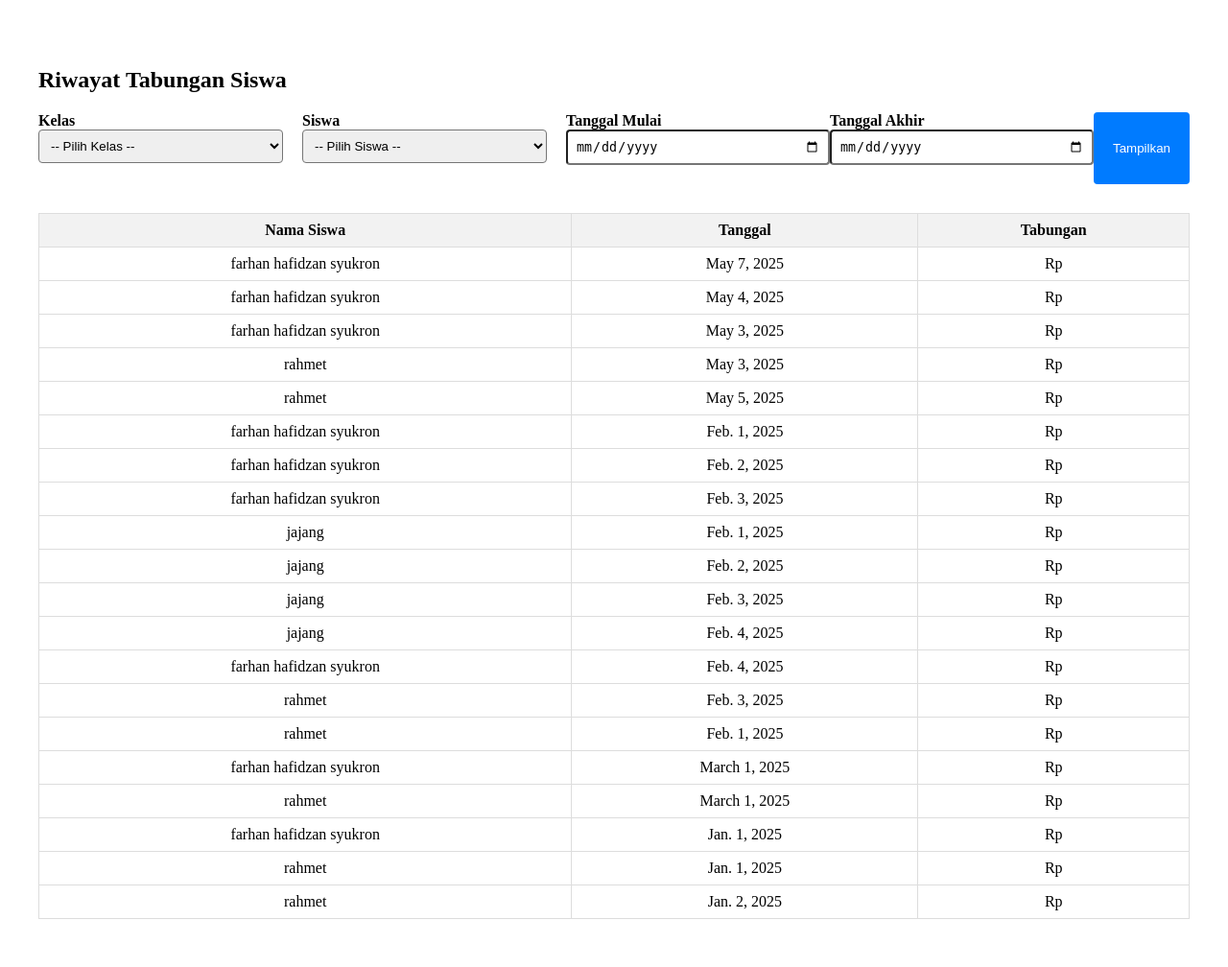
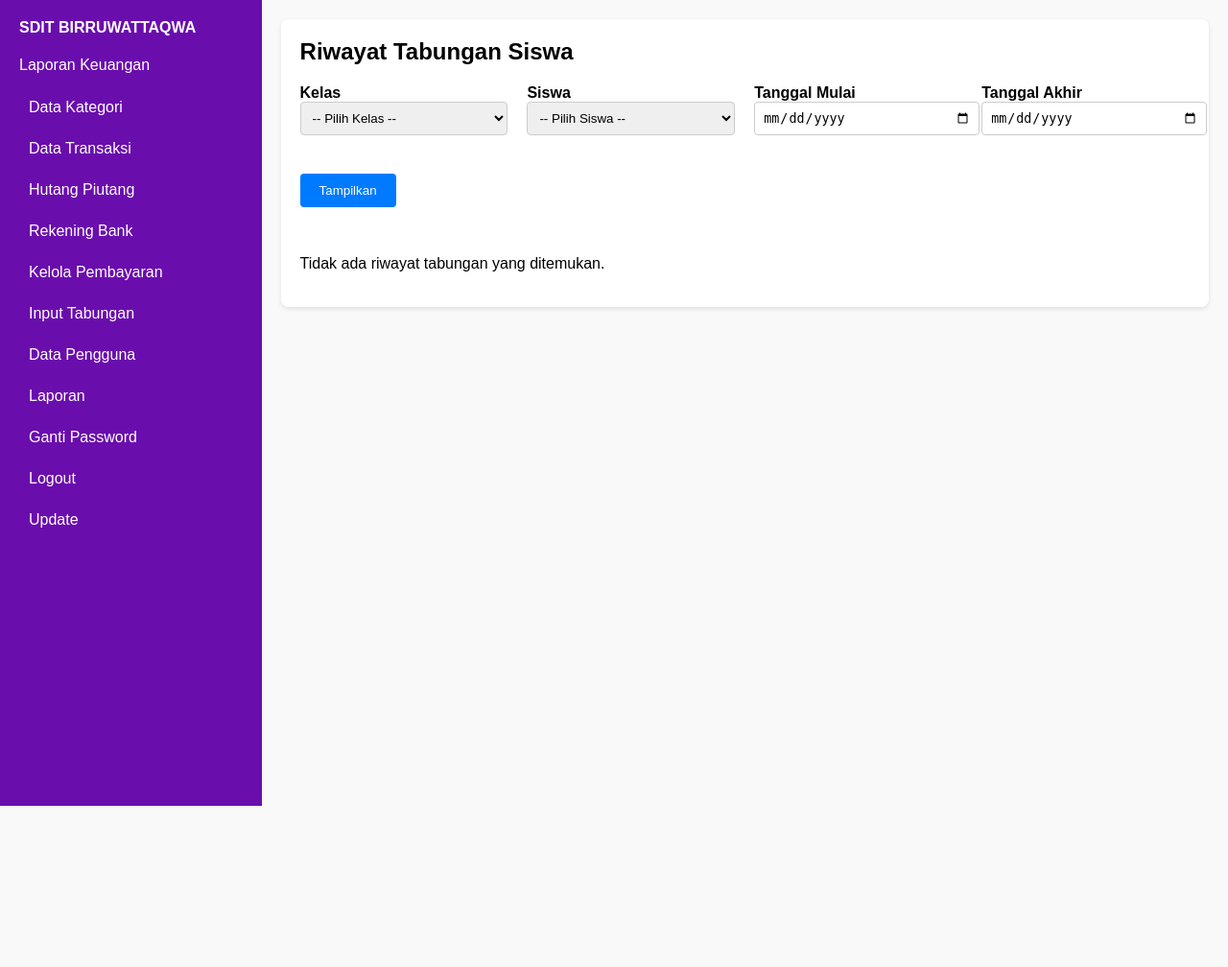
Before and after one commit to ANJAYWUKWUK/project-burhan, a Django app: page /tabungan/riwayat/ in a window 1280 px wide. Shown: the whole page at 96% size. After the commit the page ends 840 px from the top, so only its background shows below. Run offline with Django 5.2, Linux system fonts and the light colour scheme; data comes from the database, SQL or seed files in the repository; both versions use the stored data as it was after the commit.

Commit message:
Pesan commit yang menjelaskan

```diff
--- a/keuangan/templates/keuangan/admin/riwayat_tabungan.html
+++ b/keuangan/templates/keuangan/admin/riwayat_tabungan.html
@@ -1,34 +1,124 @@
 {% load extras %}
+{% load humanize %}
 <!DOCTYPE html>
 <html lang="id">
 <head>
     <meta charset="UTF-8">
     <title>Riwayat Tabungan Siswa</title>
     <style>
-        .container { max-width: 1200px; margin: 30px auto; padding: 20px; }
-        table { width: 100%; border-collapse: collapse; margin-top: 20px; }
-        th, td { padding: 8px 10px; border: 1px solid #ddd; text-align: center; }
-        th { background-color: #f2f2f2; }
-        .form-group { margin-bottom: 20px; }
-        .form-group label { font-weight: bold; }
-        .form-group select, .form-group input { padding: 8px; width: 100%; border-radius: 4px; }
-        button { padding: 10px 20px; background-color: #007bff; color: white; border: none; border-radius: 4px; }
-        .button-secondary {
-            background-color: #6c757d;
-            margin-left: 10px;
+        body {
+            margin: 0;
+            display: flex;
+            font-family: sans-serif;
         }
-        .filters { display: flex; gap: 20px; margin-bottom: 30px; }
-        .filters div { flex: 1; }
+        .sidebar {
+            width: 250px;
+            background: #6a0dad;
+            color: white;
+            min-height: 100vh;
+            padding: 20px;
+        }
+        .sidebar h4 {
+            margin-top: 0;
+        }
+        .sidebar a {
+            color: white;
+            text-decoration: none;
+            display: block;
+            padding: 10px;
+            margin-bottom: 5px;
+            border-radius: 4px;
+        }
+        .sidebar a:hover {
+            background: #1A252F;
+        }
+        .main-content {
+            flex-grow: 1;
+            padding: 20px;
+            background: #f9f9f9;
+        }
+        .container {
+            max-width: 1000px;
+            margin: auto;
+            padding: 20px;
+            background: white;
+            border-radius: 8px;
+            box-shadow: 0 2px 5px rgba(0,0,0,0.1);
+        }
+        h2, h3 {
+            margin-top: 0;
+        }
+        table {
+            width: 100%;
+            border-collapse: collapse;
+            margin-top: 20px;
+        }
+        th, td {
+            padding: 10px;
+            border: 1px solid #ddd;
+            text-align: center;
+        }
+        th {
+            background-color: #f2f2f2;
+        }
+        .form-group {
+            margin-bottom: 20px;
+        }
+        .form-group label {
+            font-weight: bold;
+        }
+        .form-group select, .form-group input {
+            padding: 8px;
+            width: 100%;
+            border-radius: 4px;
+            border: 1px solid #ccc;
+        }
+        button {
+            padding: 10px 20px;
+            background-color: #007bff;
+            color: white;
+            border: none;
+            border-radius: 4px;
+            cursor: pointer;
+        }
+        .filters {
+            display: flex;
+            gap: 20px;
+            flex-wrap: wrap;
+            margin-bottom: 30px;
+        }
+        .filters div {
+            flex: 1;
+            min-width: 200px;
+        }
     </style>
 </head>
 <body>
+
+<div class="sidebar">
+    <h4>SDIT BIRRUWATTAQWA</h4>
+    <p>Laporan Keuangan</p>
+    <a href="{% url 'kategori_list' %}">Data Kategori</a>
+    <a href="{% url 'daftar_transaksi' %}">Data Transaksi</a>
+    <a href="{% url 'hutang_piutang' %}">Hutang Piutang</a>
+    <a href="{% url 'rekening_bank' %}">Rekening Bank</a>
+    <a href="{% url 'kelola_pembayaran' %}">Kelola Pembayaran</a>
+    <a href="{% url 'input_tabungan' %}">Input Tabungan</a>
+    <a href="#">Data Pengguna</a>
+    <a href="#">Laporan</a>
+    <a href="#">Ganti Password</a>
+    <a href="#">Logout</a>
+    <a href="{% url 'daftar_siswa' %}">Update</a>
+</div>
+
+<div class="main-content">
     <div class="container">
         <h2>Riwayat Tabungan Siswa</h2>
         <form method="GET">
             <div class="filters">
                 <div class="form-group">
                     <label for="kelas">Kelas</label>
-                <select name="kelas" id="kelas">
+                    <select name="kelas" id="kelas" onchange="this.form.submit()">
                         <option value="">-- Pilih Kelas --</option>
                         {% for kelas in kelas_list %}
                             <option value="{{ kelas.kelas }}" {% if kelas.kelas == selected_kelas %}selected{% endif %}>
@@ -60,11 +150,38 @@
                     <input type="date" name="end_date" value="{{ end_date }}">
                 </div>
 
+                <div class="form-group" style="align-self: end;">
                     <button type="submit">Tampilkan</button>
+                </div>
             </div>
         </form>
 
+        {% if total_tabungan %}
+            <h3>Total Tabungan Siswa</h3>
+            <table>
+                <thead>
+                    <tr>
+                        <th>Nama Siswa</th>
+                        <th>Total Tabungan</th>
+                    </tr>
+                </thead>
+                <tbody>
+                    {% for siswa_id, total in total_tabungan.items %}
+                        {% for siswa in siswa_list %}
+                            {% if siswa.id == siswa_id %}
+                                <tr>
+                                    <td>{{ siswa.nama }}</td>
+                                    <td>Rp {{ total|intcomma }}</td>
+                                </tr>
+                            {% endif %}
+                        {% endfor %}
+                    {% endfor %}
+                </tbody>
+            </table>
+        {% endif %}
+
         {% if tabungan_list %}
+            <h3>Detail Riwayat Tabungan</h3>
             <table>
                 <thead>
                     <tr>
@@ -78,7 +195,7 @@
                         <tr>
                             <td>{{ tabungan.siswa.nama }}</td>
                             <td>{{ tabungan.tanggal }}</td>
-                        <td>Rp {{ tabungan.jumlah }}</td>
+                            <td>Rp {{ tabungan.nominal|intcomma }}</td>
                         </tr>
                     {% endfor %}
                 </tbody>
@@ -87,5 +204,7 @@
             <p>Tidak ada riwayat tabungan yang ditemukan.</p>
         {% endif %}
     </div>
+</div>
+
 </body>
 </html>
--- a/keuangan/templates/keuangan/dashboard.html
+++ b/keuangan/templates/keuangan/dashboard.html
@@ -41,12 +41,12 @@
     <div class="sidebar">
         <h4>SDIT BIRRUWATTAQWA</h4>
         <p>Laporan Keuangan</p>
-        <a href="#">Dashboard</a>
         <a href="{% url 'kategori_list' %}">Data Kategori</a>
         <a href="{% url 'daftar_transaksi' %}">Data Transaksi</a>
         <a href="{% url 'hutang_piutang' %}">Hutang Piutang</a>
         <a href="{% url 'rekening_bank' %}">Rekening Bank</a>
         <a href="{% url 'kelola_pembayaran' %}">Kelola Pembayaran</a>
+        <a href="{% url 'input_tabungan' %}">Input Tabungan</a>
         <a href="#">Data Pengguna</a>
         <a href="#">Laporan</a>
         <a href="#">Ganti Password</a>
--- a/keuangan/views.py
+++ b/keuangan/views.py
@@ -462,10 +462,26 @@ def input_tabungan(request):
         if 'simpan' in request.POST:
             for siswa in siswa_list:
                 tanggal_terpilih = checked_data[siswa.id]
-                for tanggal in tanggal_terpilih:
-                    tanggal_full = datetime(selected_tahun, selected_bulan, int(tanggal)).date()
+                tanggal_terpilih_set = set(
+                    datetime(selected_tahun, selected_bulan, int(t)).date()
+                    for t in tanggal_terpilih
+                )
 
-                    # Cek apakah sudah ada tabungan di tanggal itu, kalau belum, buat
+                # Ambil semua tabungan siswa di bulan & tahun yg dipilih
+                existing_tabungan = TabunganSiswa.objects.filter(
+                    siswa=siswa,
+                    tanggal__month=selected_bulan,
+                    tanggal__year=selected_tahun
+                )
+
+                existing_tanggal_set = set(t.tanggal for t in existing_tabungan)
+
+                # Hapus tanggal yang sebelumnya ada tapi sekarang tidak dipilih
+                tanggal_dihapus = existing_tanggal_set - tanggal_terpilih_set
+                TabunganSiswa.objects.filter(siswa=siswa, tanggal__in=tanggal_dihapus).delete()
+
+                # Tambahkan tanggal yang baru dipilih dan belum ada
+                for tanggal_full in tanggal_terpilih_set:
                     TabunganSiswa.objects.get_or_create(
                         siswa=siswa,
                         tanggal=tanggal_full,
@@ -474,6 +490,7 @@ def input_tabungan(request):
 
             messages.success(request, "Tabungan berhasil disimpan.")
             return redirect('input_tabungan')
+
 
         else:
             # Bukan proses simpan, ambil data tabungan dari database
@@ -497,27 +514,43 @@ def input_tabungan(request):
     return render(request, 'keuangan/admin/input_tabungan.html', context)
 
 def riwayat_tabungan(request):
-    siswa_list = Siswa.objects.all()  # Ambil daftar siswa
-    kelas_list = Siswa.objects.values('kelas').distinct()  # Daftar kelas yang ada
-    start_date = request.GET.get('start_date', '')  # Tanggal mulai
-    end_date = request.GET.get('end_date', '')  # Tanggal akhir
-    selected_siswa = request.GET.get('siswa', '')  # Siswa yang dipilih
+    selected_kelas = request.GET.get('kelas', '')
+    selected_siswa = request.GET.get('siswa', '')
+    start_date = request.GET.get('start_date', '')
+    end_date = request.GET.get('end_date', '')
 
-    # Query untuk filter berdasarkan tanggal
-    tabungan = TabunganSiswa.objects.all()
-    if start_date and end_date:
-        tabungan = tabungan.filter(tanggal__range=[start_date, end_date])
+    kelas_list = Siswa.objects.values('kelas').distinct()
+    siswa_list = Siswa.objects.all()
+    if selected_kelas:
+        siswa_list = siswa_list.filter(kelas=selected_kelas)
 
-    if selected_siswa:
-        tabungan = tabungan.filter(siswa__id=selected_siswa)
+    tabungan = TabunganSiswa.objects.none()
+    total_dict = {}
+
+    if selected_kelas and start_date and end_date:
+        tabungan = TabunganSiswa.objects.filter(
+            siswa__kelas=selected_kelas,
+            tanggal__range=[start_date, end_date]
+        )
+
+        if selected_siswa:
+            tabungan = tabungan.filter(siswa__id=selected_siswa)
+
+        total_tabungan = (
+            tabungan.values('siswa')
+            .annotate(total=Sum('nominal'))
+        )
+        total_dict = {item['siswa']: item['total'] for item in total_tabungan}
 
     context = {
-        'tabungan_list': tabungan,
+        'tabungan_list': tabungan.order_by('tanggal'),
         'siswa_list': siswa_list,
         'kelas_list': kelas_list,
         'start_date': start_date,
         'end_date': end_date,
+        'selected_kelas': selected_kelas,
         'selected_siswa': selected_siswa,
+        'total_tabungan': total_dict,
     }
 
     return render(request, 'keuangan/admin/riwayat_tabungan.html', context)
```
Also changed, not shown: db.sqlite3. Lines whose indentation alone changed are shown as unchanged.
